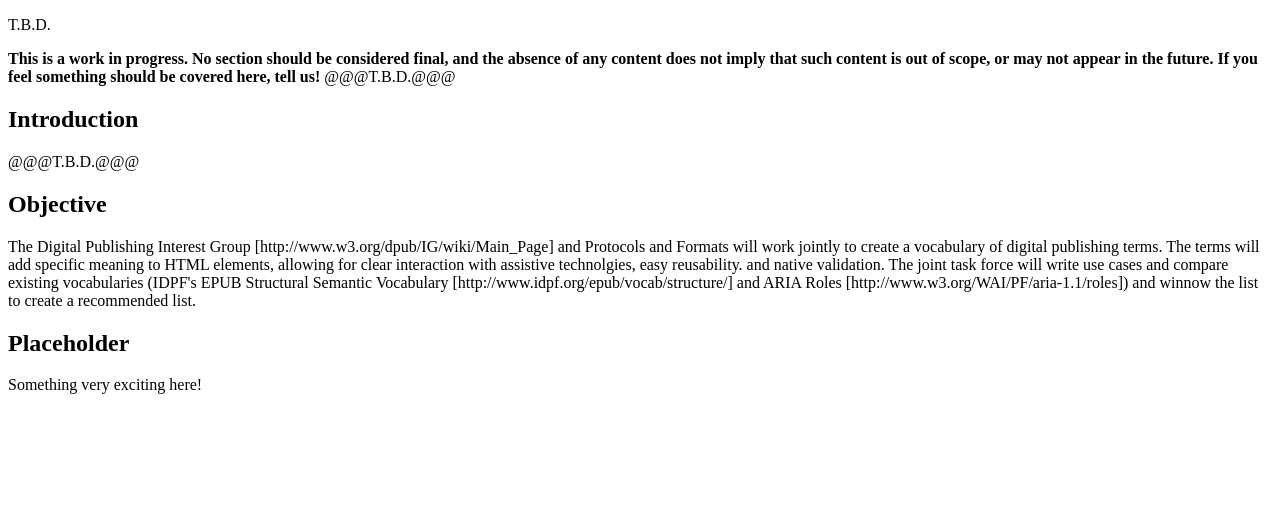
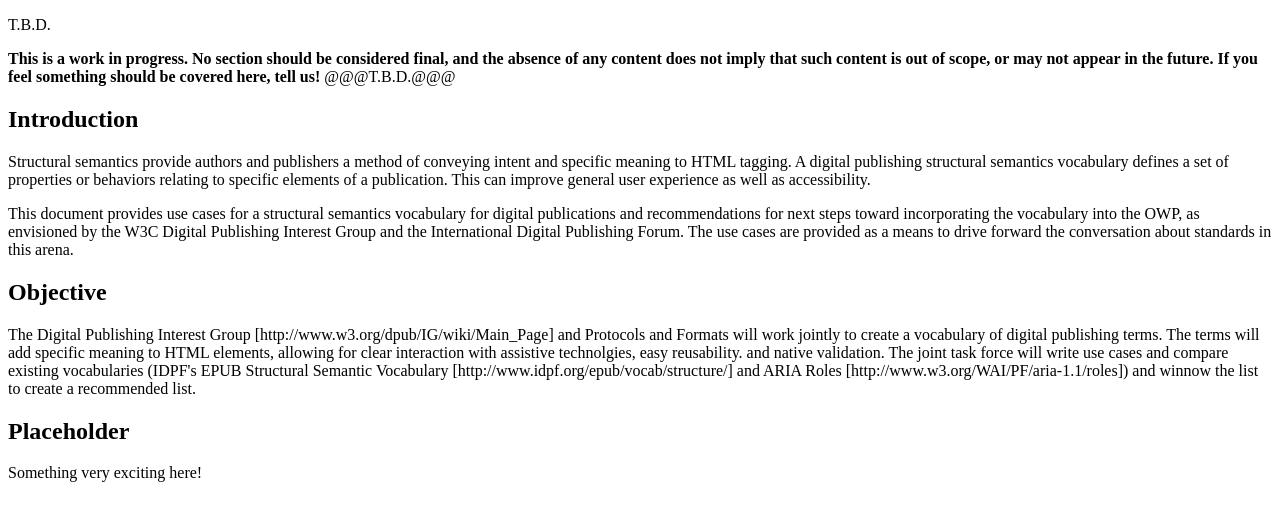
Before and after one commit to w3c/dpub-content-and-markup, a plain HTML site: page index.html in a window 1280 px wide. Drawn offline with Linux system fonts and the light colour scheme.

Commit message:
Update index.html

```diff
--- a/index.html
+++ b/index.html
@@ -108,7 +108,8 @@
     	Introduction
     </h2>
     <p>
-    	@@@T.B.D.@@@
+    	Structural semantics provide authors and publishers a method of conveying intent and specific meaning to HTML tagging. A digital publishing structural semantics vocabulary defines a set of properties or behaviors relating to specific elements of a publication. This can improve general user experience as well as accessibility.</p>
+<p>This document provides use cases for a structural semantics vocabulary for digital publications and recommendations for next steps toward incorporating the vocabulary into the OWP, as envisioned by the W3C Digital Publishing Interest Group and the International Digital Publishing Forum. The use cases are provided as a means to drive forward the conversation about standards in this arena.
     </p>
   </section>
  <section class='informative'>
```
